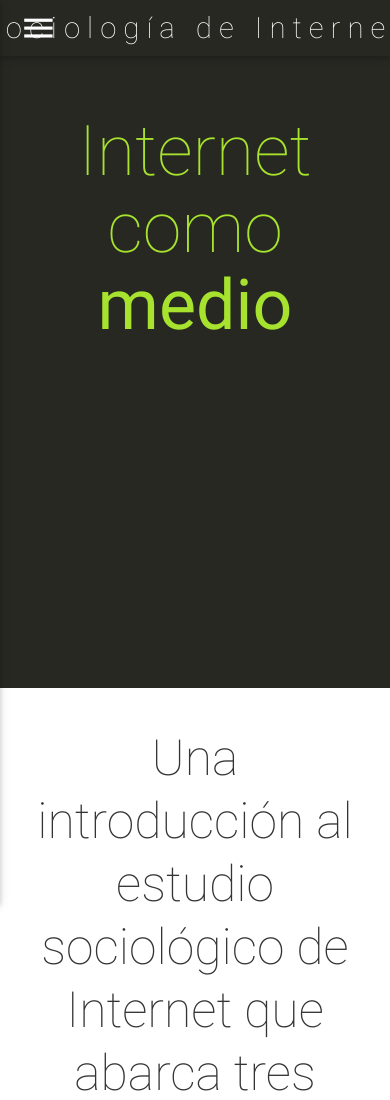
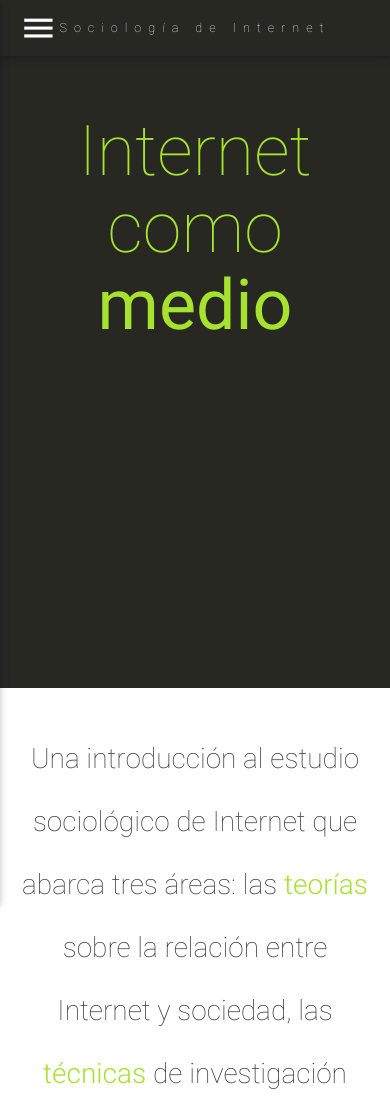
Before and after one commit to alex-roc/electiva-sdi, a plain HTML site: page index.html in a window 390 px wide. Shown: the top 1100 px of the page. Drawn offline with nearby package versions, Linux system fonts and the light colour scheme.

Commit message:
Mobile fonts improved

```diff
--- a/css/style.css
+++ b/css/style.css
@@ -214,3 +214,15 @@ xtype
 nav ul li:hover {
    background-color: #A6E22E;
 }
+
+@media only screen and (max-width: 600px){
+    .text_h2 {
+        font-size: 2em;
+    }
+    text_h {
+
+    }
+    nav .brand-logo{
+        font-size: 0.9rem ;
+    }
+}
```
